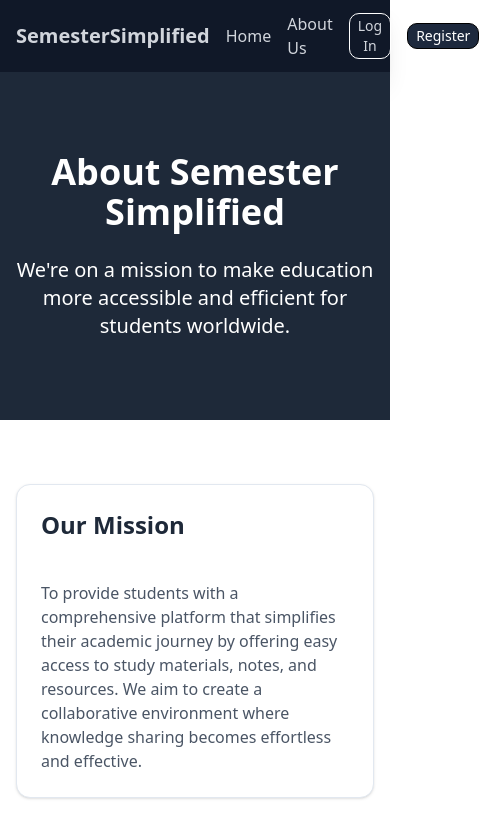
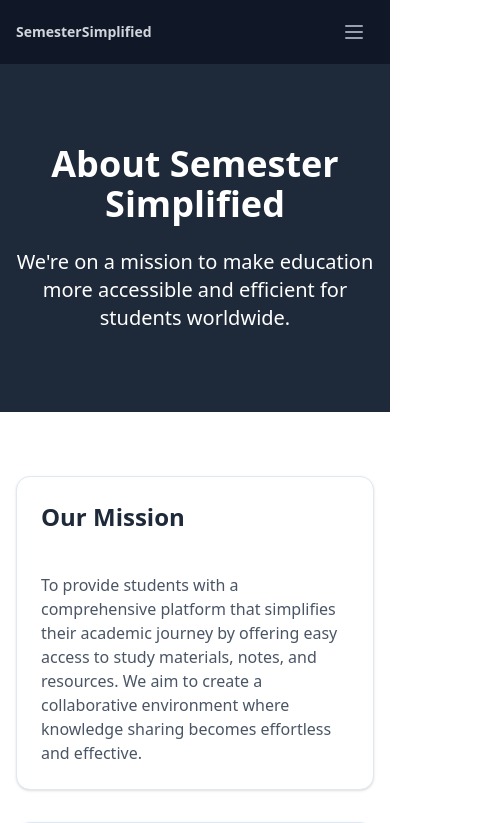
Before and after one commit to KaranNegi0102/SemesterSimplified, a Next.js app: page /aboutUs in a window 390 px wide. Shown: the top 823 px of the page, 495 px wide, since content can reach past the window. Built offline with nearby package versions, Linux system fonts and the light colour scheme; no server answers.

Commit message:
responsiveness in progress

```diff
--- a/src/app/page.tsx
+++ b/src/app/page.tsx
@@ -34,15 +34,15 @@ export default function Home() {
       {/* Navigation Bar */}
       <NavBar />
 
-      <div className="opacity-100 animate-fadeIn">
+      <div className="opacity-100 animate-fadeIn px-4 sm:px-6 lg:px-8">
         {/* Centered Logo and Search Field */}
-        <div className="flex flex-col items-center justify-center text-center mb-12">
-          <h1 className="text-3xl font-bold mb-4 drop-shadow-lg mt-8 text-black">
+        <div className="flex flex-col items-center justify-center text-center mb-8 sm:mb-12">
+          <h1 className="text-1xl sm:text-3xl lg:text-4xl font-bold mb-3 sm:mb-4 drop-shadow-lg mt-4 sm:mt-8 text-black">
             SEMESTER SIMPLIFIED
           </h1>
 
           {/* Main Logo */}
-          <div className="w-38 h-38 relative mb-6 ">
+          <div className="w-32 h-32 sm:w-38 sm:h-38 relative mb-4 sm:mb-6">
             <Image
               src={mainLogo}
               alt="Semester Simplified Logo"
@@ -52,21 +52,23 @@ export default function Home() {
             />
           </div>
 
-          <p className="text-xl mb-3 font-semibold text-gray-800">
+          <p className="text-lg sm:text-xl mb-2 sm:mb-3 font-semibold text-gray-800">
             Study Easier, Faster, and Better
           </p>
 
           {/* Search Bar with Icon */}
-          <div className="relative w-full max-w-md">
+          <div className="relative w-full max-w-[280px] sm:max-w-md mx-auto">
             <AutoSuggestSearch onSelectionChange={handleSelectionChange} />
           </div>
         </div>
 
         {/* Universities Horizontal Scroll */}
-        <UniversitiesListed />
+        <div className="w-full overflow-x-auto">
+          <UniversitiesListed />
+        </div>
       </div>
 
-      <div>
+      <div className="mt-auto">
         {/* Footer */}
         <Footer />
       </div>
--- a/src/components/navbar.tsx
+++ b/src/components/navbar.tsx
@@ -1,6 +1,6 @@
 "use client";
 import Link from "next/link";
-import { useEffect } from "react";
+import { useEffect, useState } from "react";
 import { useSelector } from "react-redux";
 import { useAppDispatch } from "@/app/hooks/hooks";
 import { fetchUserData, logout } from "@/app/redux/slices/authSlice";
@@ -11,7 +11,7 @@ export default function NavBar() {
   const dispatch = useAppDispatch();
   const router = useRouter();
   const { isLoggedIn } = useSelector((state: any) => state.auth);
-
+  const [isMenuOpen, setIsMenuOpen] = useState(false);
 
   useEffect(() => {
     dispatch(fetchUserData());
@@ -34,42 +34,66 @@ export default function NavBar() {
 
   return (
     <nav className="bg-gray-900 text-gray-300 shadow-xl">
-      <div className="flex items-center justify-between px-4">
-        <h1 className="text-xl font-bold py-3">SemesterSimplified</h1>
+      <div className="max-w-7xl mx-auto px-4 sm:px-6 lg:px-8">
+        <div className="flex items-center justify-between h-16">
+          <div className="flex items-center">
+            <h1 className="text-sm sm:text-xl font-bold">SemesterSimplified</h1>
+          </div>
 
+          {/* Mobile menu button */}
+          <div className="md:hidden">
+            <button
+              onClick={() => setIsMenuOpen(!isMenuOpen)}
+              className="inline-flex items-center justify-center p-2 rounded-md text-gray-400 hover:text-white hover:bg-gray-700 focus:outline-none"
+            >
+              <span className="sr-only">Open main menu</span>
+              {/* Hamburger icon */}
+              <svg
+                className={`${isMenuOpen ? "hidden" : "block"} h-6 w-6`}
+                xmlns="http://www.w3.org/2000/svg"
+                fill="none"
+                viewBox="0 0 24 24"
+                stroke="currentColor"
+              >
+                <path
+                  strokeLinecap="round"
+                  strokeLinejoin="round"
+                  strokeWidth={2}
+                  d="M4 6h16M4 12h16M4 18h16"
+                />
+              </svg>
+              {/* Close icon */}
+              <svg
+                className={`${isMenuOpen ? "block" : "hidden"} h-6 w-6`}
+                xmlns="http://www.w3.org/2000/svg"
+                fill="none"
+                viewBox="0 0 24 24"
+                stroke="currentColor"
+              >
+                <path
+                  strokeLinecap="round"
+                  strokeLinejoin="round"
+                  strokeWidth={2}
+                  d="M6 18L18 6M6 6l12 12"
+                />
+              </svg>
+            </button>
+          </div>
 
-
-
-        <ul className="flex flex-row items-center justify-end gap-4 py-3 px-4 w-full transition-all duration-500 ease-in-out text-md">
-
-        {isLoggedIn ?
-        (
+          {/* Desktop menu */}
+          <div className="hidden md:block">
+            <ul className="flex items-center space-x-4">
+              {isLoggedIn ? (
                 <>
-          <li className="hover:text-blue-500 transition-all duration-300 ease-in-out cursor-pointer">
+                  <li className="hover:text-blue-500 transition-all duration-300 ease-in-out">
                     <Link href="/">Home</Link>
                   </li>
-          <li className="hover:text-blue-500 transition-all duration-300 ease-in-out cursor-pointer">
+                  <li className="hover:text-blue-500 transition-all duration-300 ease-in-out">
                     <Link href="/aboutUs">About Us</Link>
                   </li>
-          <li className="hover:text-blue-500 transition-all duration-300 ease-in-out cursor-pointer">
+                  <li className="hover:text-blue-500 transition-all duration-300 ease-in-out">
                     <Link href="/dashboardPage">Dashboard</Link>
                   </li>
-          </>
-        )
-        :
-        (
-        <>
-        <li className="hover:text-blue-500 transition-all duration-300 ease-in-out cursor-pointer">
-            <Link href="/">Home</Link>
-          </li>
-          <li className="hover:text-blue-500 transition-all duration-300 ease-in-out cursor-pointer">
-            <Link href="/aboutUs">About Us</Link>
-          </li>
-        </>
-        )}
-
-          {isLoggedIn ? (
-            <>
                   <li>
                     <Link href="/profile">
                       <button className="border bg-white text-black px-2 py-0.5 rounded-lg transition-transform duration-300 hover:scale-110 hover:bg-gray-200 hover:text-black text-sm">
@@ -88,6 +112,12 @@ export default function NavBar() {
                 </>
               ) : (
                 <>
+                  <li className="hover:text-blue-500 transition-all duration-300 ease-in-out">
+                    <Link href="/">Home</Link>
+                  </li>
+                  <li className="hover:text-blue-500 transition-all duration-300 ease-in-out">
+                    <Link href="/aboutUs">About Us</Link>
+                  </li>
                   <li>
                     <Link href="/loginPage">
                       <button className="border border-white px-2 py-0.5 rounded-lg transition-transform duration-300 hover:scale-110 hover:bg-gray-200 text-sm">
@@ -106,6 +136,75 @@ export default function NavBar() {
               )}
             </ul>
           </div>
+        </div>
+      </div>
+
+      {/* Mobile menu */}
+      <div className={`${isMenuOpen ? "block" : "hidden"} md:hidden`}>
+        <div className="px-2 pt-2 pb-3 space-y-1 sm:px-3">
+          {isLoggedIn ? (
+            <>
+              <Link
+                href="/"
+                className="block px-3 py-2 rounded-md text-xs font-medium hover:text-blue-500 hover:bg-gray-700"
+              >
+                Home
+              </Link>
+              <Link
+                href="/aboutUs"
+                className="block px-3 py-2 rounded-md text-xs font-medium hover:text-blue-500 hover:bg-gray-700"
+              >
+                About Us
+              </Link>
+              <Link
+                href="/dashboardPage"
+                className="block px-3 py-2 rounded-md text-xs font-medium hover:text-blue-500 hover:bg-gray-700"
+              >
+                Dashboard
+              </Link>
+              <Link
+                href="/profile"
+                className="block px-3 py-2 rounded-md text-xs font-medium hover:text-blue-500 hover:bg-gray-700"
+              >
+                Profile
+              </Link>
+              <button
+                onClick={handleLogoutButton}
+                className="w-full text-left px-3 py-2 rounded-md text-xs  font-medium text-red-500 hover:bg-gray-700"
+              >
+                Log Out
+              </button>
+            </>
+          ) : (
+            <>
+              <Link
+                href="/"
+                className="block px-3 py-2 rounded-md text-xs font-medium hover:text-blue-500 hover:bg-gray-700"
+              >
+                Home
+              </Link>
+              <Link
+                href="/aboutUs"
+                className="block px-3 py-2 rounded-md text-xs font-medium hover:text-blue-500 hover:bg-gray-700"
+              >
+                About Us
+              </Link>
+              <Link
+                href="/loginPage"
+                className="block px-3 py-2 rounded-md text-xs font-medium hover:text-blue-500 hover:bg-gray-700"
+              >
+                Log In
+              </Link>
+              <Link
+                href="/registerPage"
+                className="block px-3 py-2 rounded-md text-xs font-medium hover:text-blue-500 hover:bg-gray-700"
+              >
+                Register
+              </Link>
+            </>
+          )}
+        </div>
+      </div>
     </nav>
   );
 }
```
Lines whose indentation alone changed are shown as unchanged.
